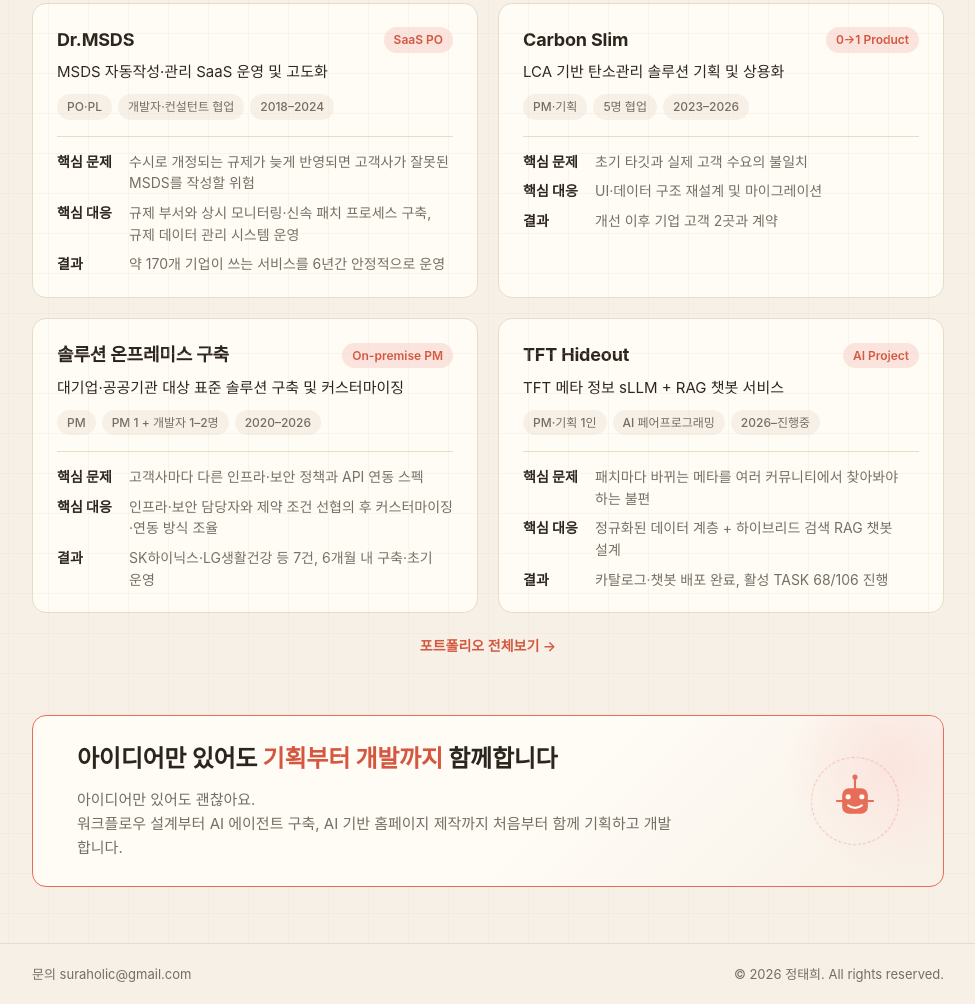
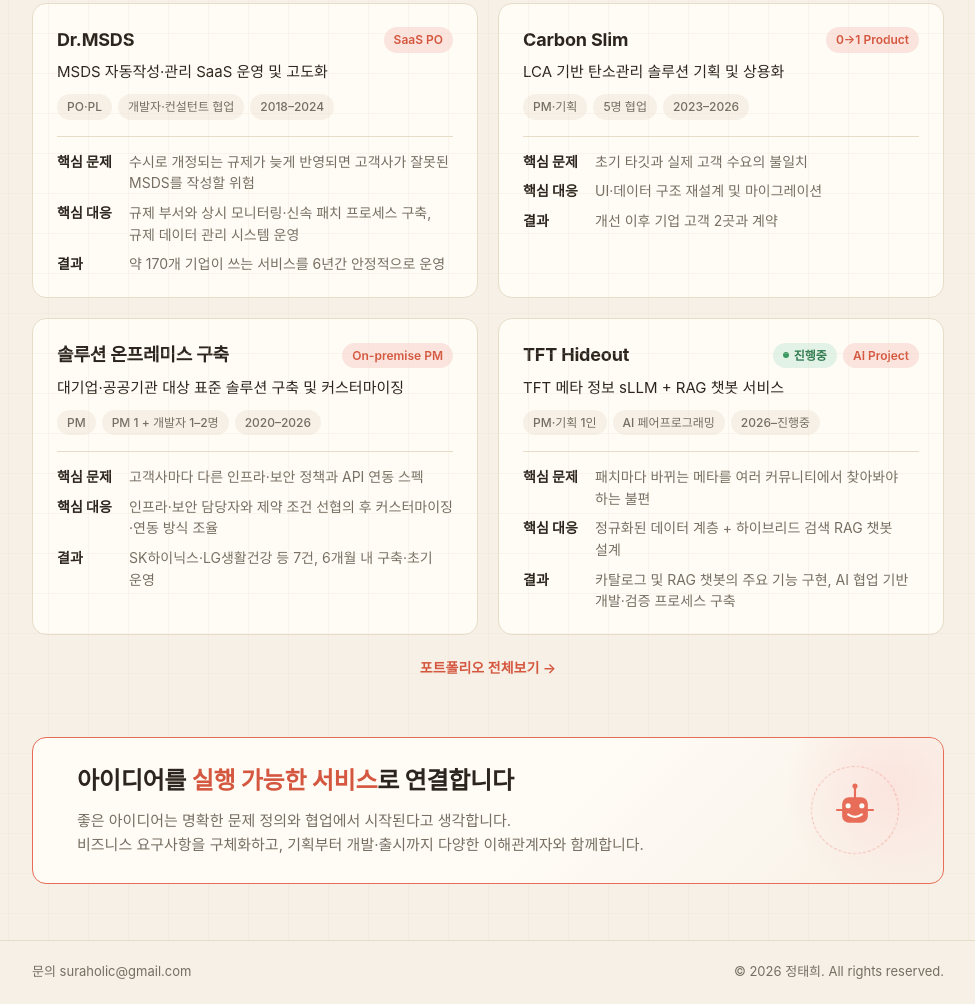
Before and after one commit to tigrelli/homepage, a plain HTML site: page index.html in a window 1280 px wide. Shown: the part 1032-2036 px from the top of the page, without its empty margins (152-1127 px from the left). Drawn offline with Linux system fonts and the light colour scheme; a web font is replaced by a local one.

Commit message:
[home] 메인 TFT Hideout 진행중 라벨 추가 및 하단 배너 문구 교체
Co-Authored-By: Claude Opus 5.5 <noreply@anthropic.com>

```diff
--- a/assets/css/style.css
+++ b/assets/css/style.css
@@ -615,6 +615,7 @@ a.plan-point-title.doc-link:hover {
 }
 
 .ai-banner-text {
+  word-break: keep-all;
   position: relative;
   z-index: 1;
   max-width: 600px;
@@ -2103,6 +2104,28 @@ a.plan-point-title.doc-link:hover {
   padding: 3px 10px;
 }
 
+.career-badges {
+  display: flex;
+  flex-shrink: 0;
+  gap: 6px;
+}
+
+.career-badge--live {
+  display: inline-flex;
+  align-items: center;
+  gap: 5px;
+  color: #2f7a4f;
+  background: #e2f2e7;
+}
+
+.career-badge--live::before {
+  content: "";
+  width: 6px;
+  height: 6px;
+  border-radius: 50%;
+  background: #3a9a62;
+}
+
 .career-summary {
   margin: 6px 0 0;
   font-size: 0.9375rem;
--- a/index.html
+++ b/index.html
@@ -134,14 +134,17 @@
         <article class="career-card">
           <div class="career-head">
             <h3 class="career-title"><a href="portfolio/tft-hideout.html">TFT Hideout</a></h3>
-            <span class="career-badge">AI Project</span>
+            <span class="career-badges">
+              <span class="career-badge career-badge--live">진행중</span>
+              <span class="career-badge">AI Project</span>
+            </span>
           </div>
           <p class="career-summary">TFT 메타 정보 sLLM + RAG 챗봇 서비스</p>
           <ul class="career-tags"><li>PM·기획 1인</li><li>AI 페어프로그래밍</li><li>2026–진행중</li></ul>
           <dl class="career-story">
             <div><dt>핵심 문제</dt><dd>패치마다 바뀌는 메타를 여러 커뮤니티에서 찾아봐야 하는 불편</dd></div>
             <div><dt>핵심 대응</dt><dd>정규화된 데이터 계층 + 하이브리드 검색 RAG 챗봇 설계</dd></div>
-            <div><dt>결과</dt><dd>카탈로그·챗봇 배포 완료, 활성 TASK 68/106 진행</dd></div>
+            <div><dt>결과</dt><dd>카탈로그 및 RAG 챗봇의 주요 기능 구현, AI 협업 기반 개발·검증 프로세스 구축</dd></div>
           </dl>
         </article>
       </div>
@@ -153,8 +156,8 @@
     <div class="container">
       <div class="ai-banner">
         <div class="ai-banner-text">
-          <h2>아이디어만 있어도 <span class="accent">기획부터 개발까지</span> 함께합니다</h2>
-          <p>아이디어만 있어도 괜찮아요. <br>워크플로우 설계부터 AI 에이전트 구축, AI 기반 홈페이지 제작까지 처음부터 함께 기획하고 개발합니다.</p>
+          <h2>아이디어를 <span class="accent">실행 가능한 서비스</span>로 연결합니다</h2>
+          <p>좋은 아이디어는 명확한 문제 정의와 협업에서 시작된다고 생각합니다. <br>비즈니스 요구사항을 구체화하고, 기획부터 개발·출시까지 다양한 이해관계자와 함께합니다.</p>
           <!--
           <a href="mailto:suraholic@gmail.com" class="btn btn-primary">
             프로젝트 문의하기
```
Also changed, not shown: 1 other file.
